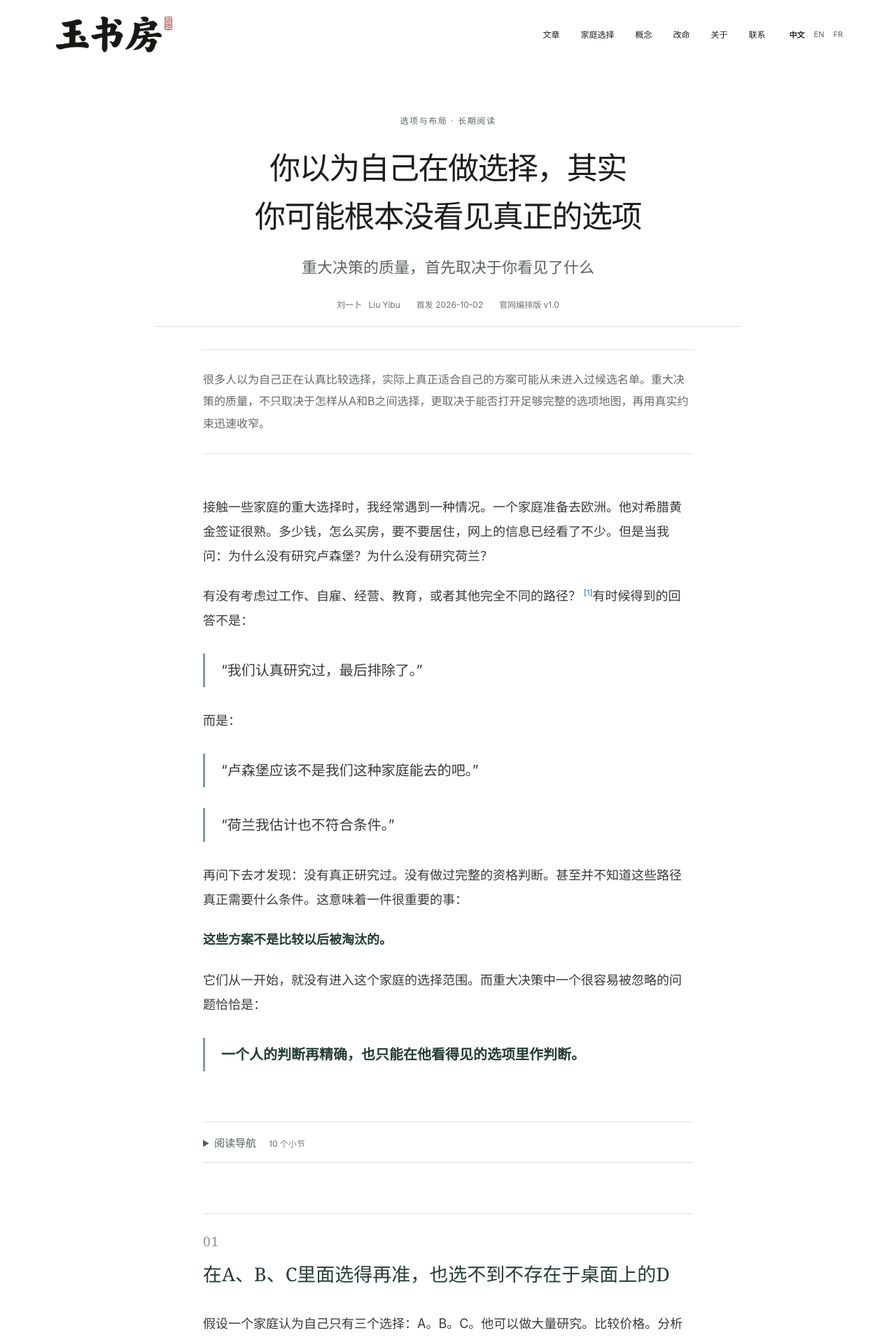
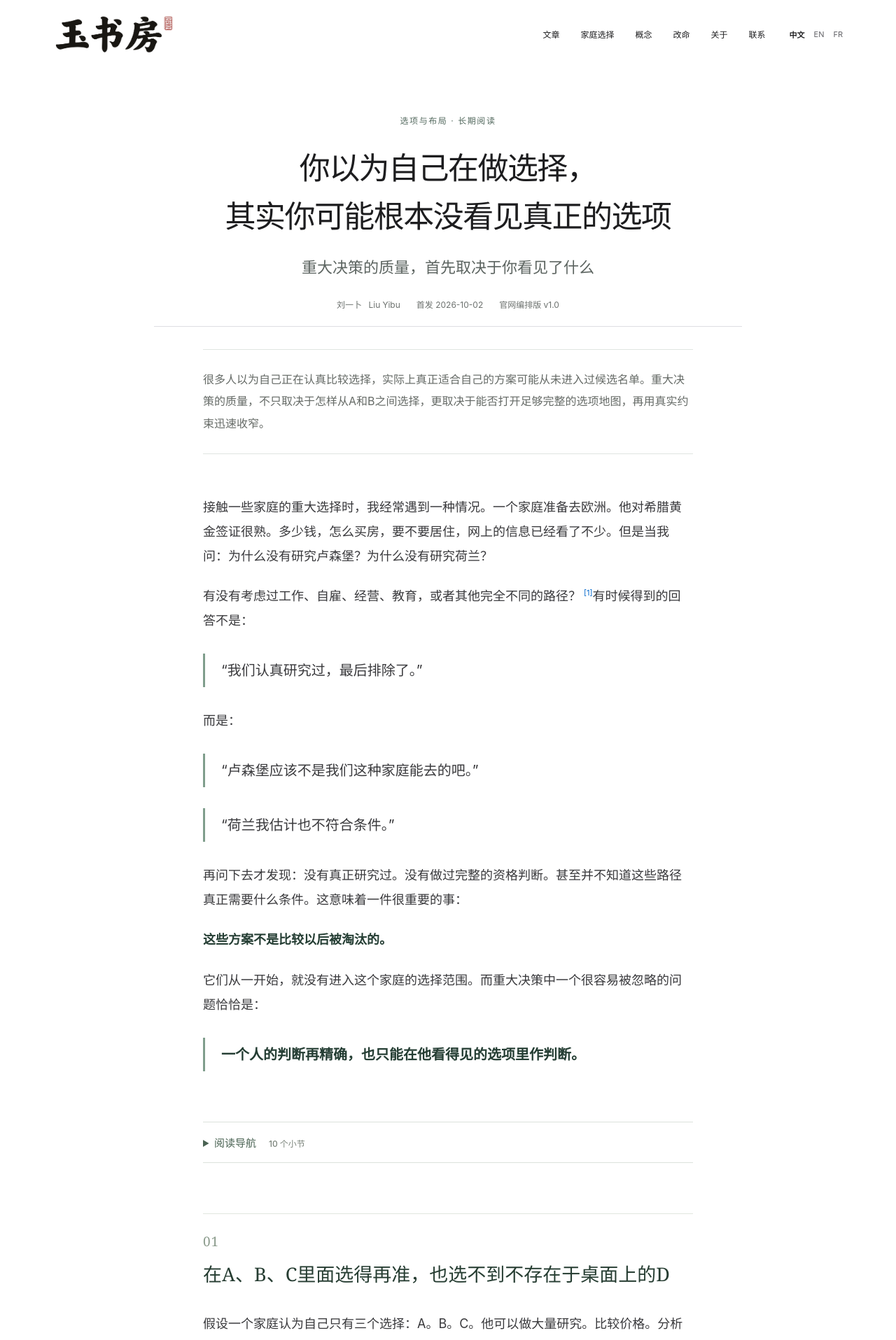
Before and after one commit to CharlieThomasMunger/yushufang, a Jekyll site: the page built from essays/options-before-choice.html, in a window 1280 px wide. Shown: the top 1915 px of the page at 70% size. Built offline with Jekyll 4.4.1, drawn with Linux system fonts in a browser that asks for light colours.

Commit message:
Keep long essay titles in readable phrases across screen sizes

```diff
--- a/_layouts/longform.html
+++ b/_layouts/longform.html
@@ -2,6 +2,6 @@
 layout: default
 ---
 <main id="main" class="origins-main"><article>
-<header class="origins-header"><span class="eyebrow">{{ page.category_label }}</span><h1>{{ page.title }}</h1><p class="origins-subtitle">{{ page.subtitle }}</p><div class="reading-meta"><span>{{ page.author }} <span lang="en">Liu Yibu</span></span><span>首发 <time datetime="{{ page.date | date_to_xmlschema }}">{{ page.date | date: '%Y-%m-%d' }}</time></span><span>官网编排版 v{{ page.version }}</span></div><p class="origins-summary">{{ page.summary }}</p></header>
+<header class="origins-header"><span class="eyebrow">{{ page.category_label }}</span><h1>{{ page.display_title }}</h1><p class="origins-subtitle">{{ page.subtitle }}</p><div class="reading-meta"><span>{{ page.author }} <span lang="en">Liu Yibu</span></span><span>首发 <time datetime="{{ page.date | date_to_xmlschema }}">{{ page.date | date: '%Y-%m-%d' }}</time></span><span>官网编排版 v{{ page.version }}</span></div><p class="origins-summary">{{ page.summary }}</p></header>
 <div class="origins-body prose">{{ content }}</div><div class="origins-return"><a class="blue-link" href="/essays/">返回文章目录 <span aria-hidden="true">›</span></a></div>
 </article></main>
--- a/assets/longform.css
+++ b/assets/longform.css
@@ -1,3 +1,4 @@
 @import url('/assets/origins.css');
 .longform .origins-header h1{font-size:clamp(30px,3.8vw,44px);line-height:1.55;max-width:850px;margin:22px auto;text-wrap:balance}.longform .reading-meta{flex-wrap:wrap}.longform .origins-section{padding-bottom:28px}.longform .origins-body .reading-boundary{font-size:15px;line-height:1.95;color:#637166;border-left:2px solid #bdcdbf;padding-left:18px;margin:25px 0}.longform .origins-figure{margin:38px 0}.longform .origins-figure img{border:1px solid #edf0ea}.longform .origins-body ul{padding-left:1.25em}.longform .origins-body li{line-height:1.9;margin-bottom:10px}.longform .origins-toc summary span{float:none;margin-left:18px}.longform .origins-sources{margin-top:40px}.longform .origins-section>h2{font-size:27px;text-wrap:pretty}.longform .origins-body .figure-note{font-size:12px}
 @media(max-width:760px){.longform .origins-header h1{font-size:28px;line-height:1.6}.longform .origins-subtitle{font-size:17px;text-wrap:balance}.longform .origins-section>h2{font-size:23px}.longform .origins-body .reading-boundary{font-size:14px}.longform .origins-figure{margin:30px -5px}.longform .origins-header .reading-meta{font-size:11px;gap:8px 12px}.longform .origins-body .figure-note{font-size:11px}.longform .origins-toc summary span{font-size:12px}}
+.longform .title-line{display:block;white-space:nowrap}.longform .title-phrase{display:inline-block;white-space:nowrap}@media(max-width:360px){.longform .origins-header h1{font-size:23px}}
--- a/essays/decision-floor-and-upside.html
+++ b/essays/decision-floor-and-upside.html
@@ -1,6 +1,7 @@
 ---
 layout: "longform"
 title: "重大决策的底线与上限：底线看约束，上限看选择权"
+display_title: "<span class=\"title-line\">重大决策的底线与上限：</span><span class=\"title-phrase\">底线看约束，</span><span class=\"title-phrase\">上限看选择权</span>"
 subtitle: "“适合自己”不是一句废话，它可以被拆开判断"
 description: "重大选择怎样判断“适合自己”？玉书房从人、家庭、时间与社会结构出发，提出两个方向：底线看约束，上限看高质量选择权。"
 summary: "“适合自己”不是一句因人而异。真正的重大决策需要先判断以谁为主，再理解人的结构、家庭结构、所处阶段和社会结构；向下识别不可突破的硬约束，向上判断一个选择能否持续增加未来的高质量选择权。"
--- a/essays/options-before-choice.html
+++ b/essays/options-before-choice.html
@@ -1,6 +1,7 @@
 ---
 layout: "longform"
 title: "你以为自己在做选择，其实你可能根本没看见真正的选项"
+display_title: "<span class=\"title-line\">你以为自己在做选择，</span><span class=\"title-phrase\">其实你可能根本</span><span class=\"title-phrase\">没看见真正的选项</span>"
 subtitle: "重大决策的质量，首先取决于你看见了什么"
 description: "重大决策为什么会在开始比较之前就已经走偏？本文讨论选项集、认知边界、专业判断与布局：先让重要选项进入视野，再判断哪些真正看得见、进得去、承担得起。"
 summary: "很多人以为自己正在认真比较选择，实际上真正适合自己的方案可能从未进入过候选名单。重大决策的质量，不只取决于怎样从A和B之间选择，更取决于能否打开足够完整的选项地图，再用真实约束迅速收窄。"
```
